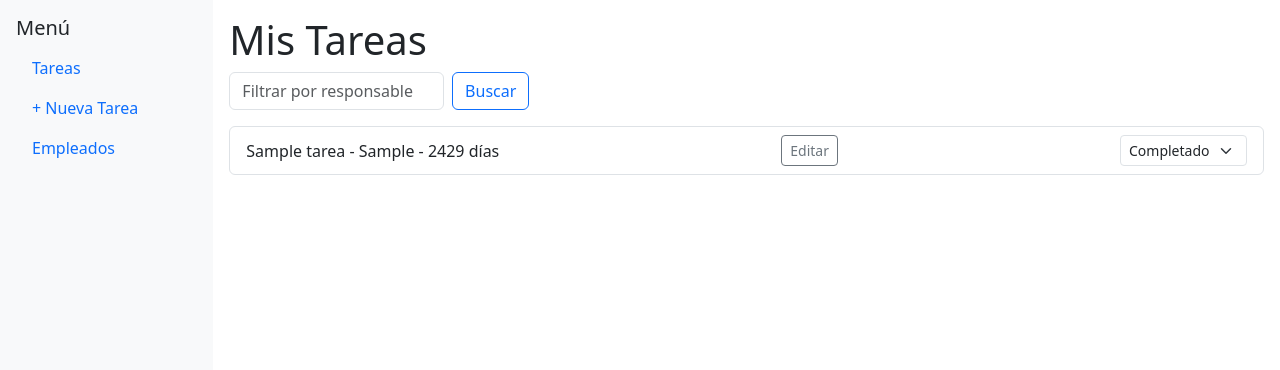
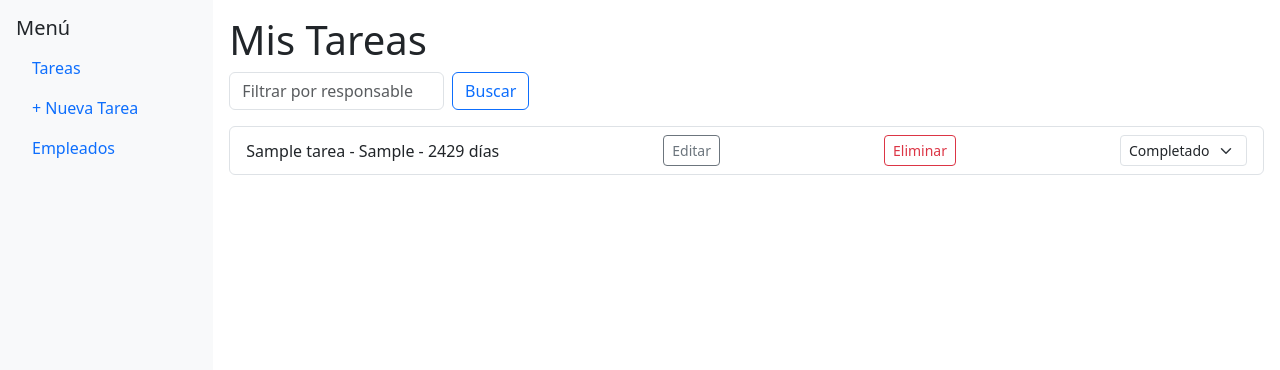
Before and after one commit to dmtzsegura/gestor-tareas, a Flask app: page / in a window 1280 px wide. Shown: the part 50-420 px from the top of the page. Run offline with Flask 3, Linux system fonts and the light colour scheme; tables that the repository leaves empty hold one stand-in row (values such as "Sample post").

Commit message:
Funcionalidad eliminar tarea con confirmación

```diff
--- a/app.py
+++ b/app.py
@@ -60,5 +60,12 @@ def editar_tarea(tarea_id):
         return redirect(url_for("home"))
     return render_template("editar_tarea.html", tarea=tarea)
 
+@app.route("/eliminar/<int:tarea_id>", methods=["POST"])
+def eliminar_tarea(tarea_id):
+    tarea = Tarea.query.get_or_404(tarea_id)
+    db.session.delete(tarea)
+    db.session.commit()
+    return redirect(url_for("home"))
+
 if __name__ == "__main__":
     app.run(debug=True)
--- a/templates/index.html
+++ b/templates/index.html
@@ -22,6 +22,11 @@
 
       <a href="{{ url_for('editar_tarea', tarea_id=tarea.id) }}" class="btn btn-sm btn-outline-secondary">Editar</a>
 
+      <form method="POST" action="{{ url_for('eliminar_tarea', tarea_id=tarea.id) }}" onsubmit="return confirm('¿Eliminar esta tarea?')">
+        <button type="submit" class="btn btn-sm btn-outline-danger">Eliminar</button>
+
+      </form>
+
       <form method="POST" action="{{ url_for('actualizar_estatus', tarea_id=tarea.id) }}">
         <select name="estatus" class="form-select form-select-sm" onchange="this.form.submit()">
           <option value="Pendiente" {% if tarea.estatus == "Pendiente" %}selected{% endif %}>Pendiente</option>
```
